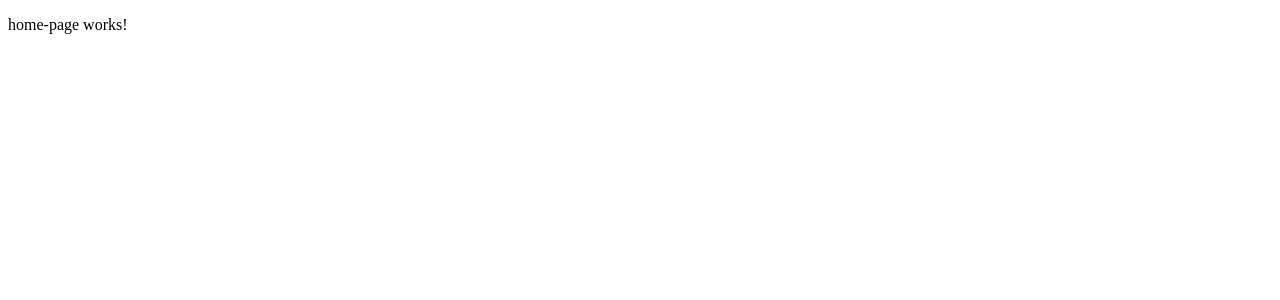
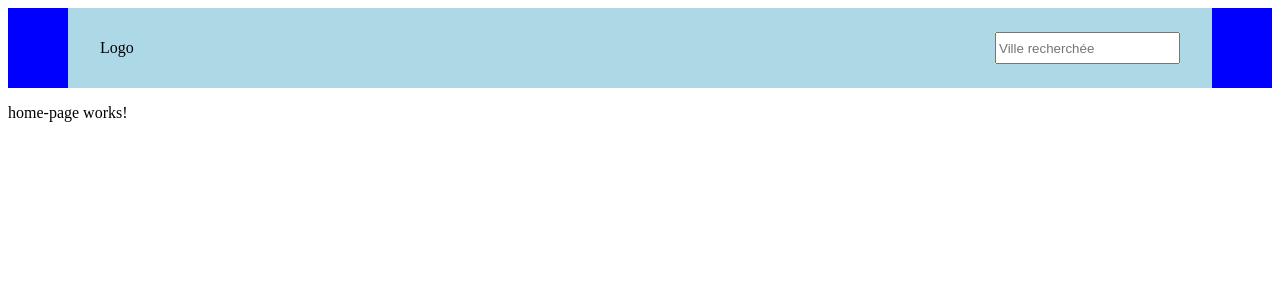
Before and after one commit to eric-lefebvre/angular_projet, an Angular app in the folder angular_projet/: page / in a window 1280 px wide. Shown: the top 300 px of the page. Built offline with nearby package versions, Linux system fonts and the light colour scheme.

Commit message:
debut navbar

```diff
--- a/angular_projet/src/app/home-page/home-page.component.html
+++ b/angular_projet/src/app/home-page/home-page.component.html
@@ -1 +1,2 @@
+<app-navbar></app-navbar>
 <p>home-page works!</p>
--- /dev/null
+++ b/angular_projet/src/app/navbar/navbar.component.css
@@ -0,0 +1,24 @@
+.container {
+    display: flex;
+    justify-content: center;
+    width: 100%;
+    height: 80px;
+    background-color: blue;
+}
+
+.navbar-container {
+    display: flex;
+    justify-content: space-between;
+    align-items: center;
+    width: 100%;
+    height: 100%;
+    max-width: 1080px;
+    padding-left: 2rem;
+    padding-right: 2rem;
+    background-color: lightblue;
+}
+
+.searchbar {
+    display: flex;
+    background-color: yellow;
+}
--- /dev/null
+++ b/angular_projet/src/app/navbar/navbar.component.html
@@ -0,0 +1,10 @@
+<div class="container">
+    <div class="navbar-container">
+        <p>Logo</p>
+        <div class="searchbar">
+            <input type="text" name="recherche" placeholder="Ville recherchée"
+            [(ngModel)]="searchValue">
+            <p>{{searchValue}}</p>
+        </div>
+    </div>
+</div>
--- /dev/null
+++ b/angular_projet/src/app/navbar/navbar.component.ts
@@ -0,0 +1,11 @@
+import { Component } from '@angular/core';
+
+@Component({
+  selector: 'app-navbar',
+  standalone: false,
+  templateUrl: './navbar.component.html',
+  styleUrl: './navbar.component.css'
+})
+export class NavbarComponent {
+  public searchValue: string;
+}
```
Also changed, not shown: angular_projet/src/app/app.module.ts (+6 -2 lines), 1 other file (tests, documents, lock files or other folders).
